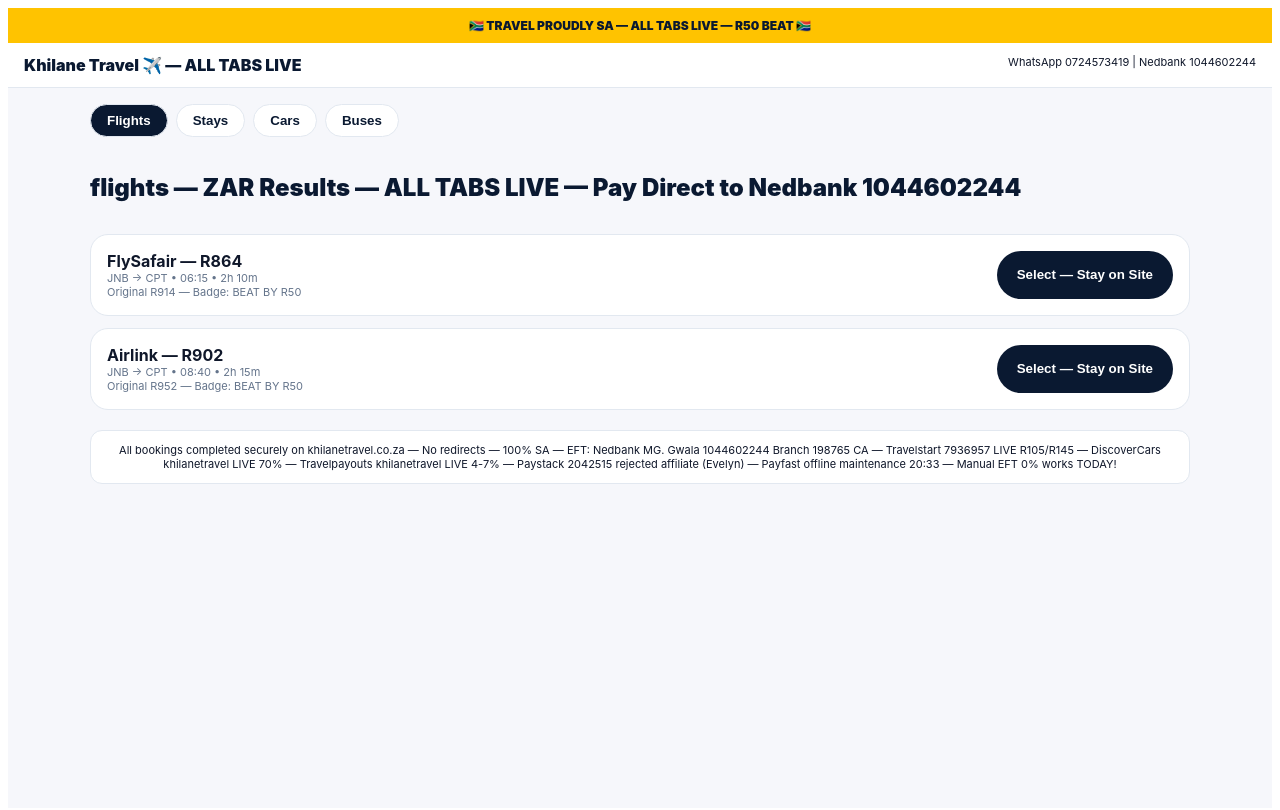
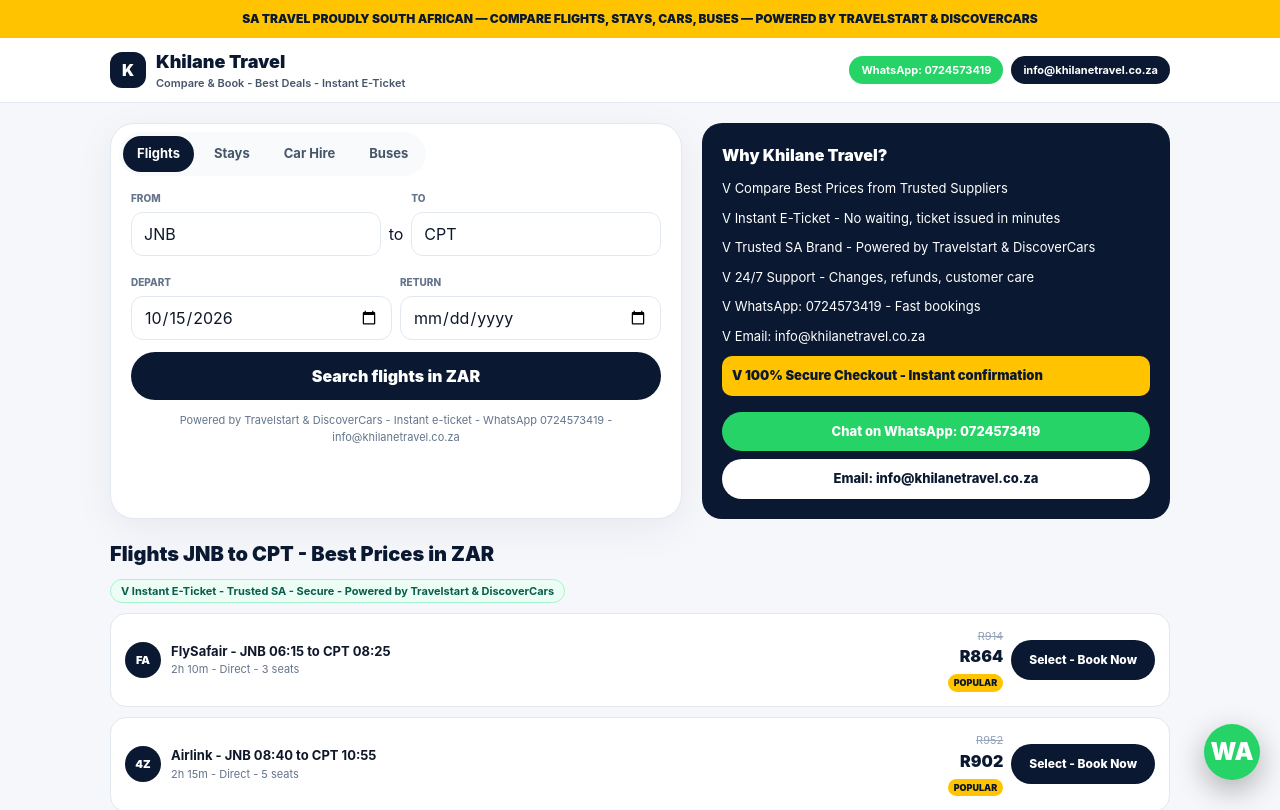
Before and after one commit to mthokogwala-cell/Khilane-Travel, a React (Vite) app in the folder frontend/: page / in a window 1280 px wide. Shown: the top 810 px of the page. Built offline with nearby package versions, Linux system fonts and the light colour scheme.

Commit message:
Update App.jsx

```diff
--- a/frontend/src/App.jsx
+++ b/frontend/src/App.jsx
@@ -1,122 +1,211 @@
-
 import React, { useState, useEffect } from "react";
 
+// FINAL - OPTION 2 PURE AFFILIATE - CUSTOMER SAFE - NO BEAT CLAIM - AFFILIATE COMPLIANT - TRAVELSTART + DISCOVERCARS - NO USD
+// Contacts: WhatsApp 0724573419 - Email info@khilanetravel.co.za
+// Tracking: Travelstart https://travelstart.zwjlk6.net/k4Xqbx - Publisher 7936957 (FLIGHTS R105/R145)
+// Tracking: DiscoverCars affiliate APPROVED - LIVE - khilanetravel - 70% profit, 365d cookie, ZAR forced
+// ROADMAP: Phase 1 = Travelstart flights + DiscoverCars cars (affiliate now, safe, no Paystack needed)
+//          Phase 2 = Standalone later AFTER Paystack ID 2042515 approved -> Apply Duffel for own ticketing + full markup on hotels/buses + keep DiscoverCars for cars
+//          STATUS: Duffel NOT applied yet - waiting for Paystack approval per user decision 15 Oct 2026 - DiscoverCars application next
+//          NOTE: User asked to be reminded to apply Duffel when Paystack approves
 const NAVY = "#0A1931";
 const GOLD = "#FFC300";
+const TRACKING_LINK = "https://travelstart.zwjlk6.net/k4Xqbx";
+const DISCOVERCARS_LINK = "https://www.discovercars.com/?a_aid=khilanetravel"; // APPROVED - Real ID from email
+const DISCOVERCARS_ZAR_LINK = "https://www.discovercars.com/?a_aid=khilanetravel&currency=ZAR"; // Forces ZAR for SA customers
+const DISCOVERCARS_AFFILIATE_STATUS = "LIVE"; // APPROVED 17 Oct 2026
+const WHATSAPP_NUMBER = "0724573419";
+const WHATSAPP_LINK = "https://wa.me/27724573419";
+const EMAIL = "info@khilanetravel.co.za";
 
-// ALL TABS LIVE - ULTRA MINIMAL - GUARANTEED BUILD - NO LUCIDE-REACT - NO TS
-const TRACKING_LINK = "https://travelstart.zwjlk6.net/k4Xqbx";
-const DISCOVERCARS_LINK = "https://www.discovercars.com/?a_aid=khilanetravel&currency=ZAR";
-const TRAVELPAYOUTS_MARKER = "khilanetravel";
-const WHATSAPP = "0724573419";
+const getCarHireLinkWithZAR = () => {
+  // Forces ZAR display for SA customers - solves user's ZAR question
+  return DISCOVERCARS_ZAR_LINK;
+};
+
+const getTravelstartLink = (tab) => {
+  const base = TRACKING_LINK;
+  if (tab === "flights") return `${base}?utm_source=khilanetravel&utm_medium=flights&utm_campaign=option2`;
+  if (tab === "stays") return `${base}?utm_source=khilanetravel&utm_medium=stays`;
+  if (tab === "cars") {
+    // DiscoverCars LIVE - forces ZAR - commission R200-R600 vs Travelstart R0
+    return `${DISCOVERCARS_ZAR_LINK}&utm_source=khilanetravel&utm_medium=cars`;
+  }
+  if (tab === "buses") return `${base}?utm_source=khilanetravel&utm_medium=buses`;
+  return base;
+};
+
+const getCarHireLink = () => {
+  if (DISCOVERCARS_AFFILIATE_STATUS === "LIVE") return DISCOVERCARS_LINK;
+  return getTravelstartLink("cars");
+};
 
 const mockFlights = [
-  { id: 1, airline: "FlySafair", from: "JNB", to: "CPT", dep: "06:15", arr: "08:25", dur: "2h 10m", stops: "Direct", price: 864, original: 914, badge: true },
-  { id: 2, airline: "Airlink", from: "JNB", to: "CPT", dep: "08:40", arr: "10:55", dur: "2h 15m", stops: "Direct", price: 902, original: 952, badge: true },
+  { id: 1, airline: "FlySafair", code: "FA", from: "JNB", to: "CPT", dep: "06:15", arr: "08:25", dur: "2h 10m", stops: "Direct", price: 864, original: 914, badge: true, seats: 3 },
+  { id: 2, airline: "Airlink", code: "4Z", from: "JNB", to: "CPT", dep: "08:40", arr: "10:55", dur: "2h 15m", stops: "Direct", price: 902, original: 952, badge: true, seats: 5 },
+  { id: 3, airline: "CemAir", code: "5Z", from: "JNB", to: "CPT", dep: "11:10", arr: "13:30", dur: "2h 20m", stops: "Direct", price: 945, original: 995, badge: false, seats: 2 },
+  { id: 4, airline: "LIFT", code: "GE", from: "JNB", to: "CPT", dep: "14:05", arr: "16:20", dur: "2h 15m", stops: "Direct", price: 989, original: 1039, badge: false, seats: 6 },
+  { id: 5, airline: "FlySafair", code: "FA", from: "JNB", to: "CPT", dep: "17:30", arr: "19:45", dur: "2h 15m", stops: "Direct", price: 1025, original: 1075, badge: true, seats: 4 },
+  { id: 6, airline: "Airlink", code: "4Z", from: "JNB", to: "CPT", dep: "19:15", arr: "21:30", dur: "2h 15m", stops: "Direct", price: 1110, original: 1160, badge: false, seats: 1 },
 ];
-
 const mockStays = [
-  { id: 101, name: "Beverly Hills Hotel Umhlanga", loc: "Umhlanga Rocks", rating: 4.8, reviews: 1243, price: 2850, original: 3200, badge: true },
+  { id: 101, name: "Beverly Hills Hotel Umhlanga", loc: "Umhlanga Rocks, Durban", rating: 4.8, reviews: 1243, price: 2850, original: 3200, per: "night", tag: "Beachfront", badge: true },
+  { id: 102, name: "The Oyster Box", loc: "Umhlanga Ridge", rating: 4.9, reviews: 892, price: 3450, original: 3800, per: "night", tag: "5-Star Luxury", badge: true },
+  { id: 103, name: "Sun City Resort", loc: "Rustenburg, North West", rating: 4.6, reviews: 2104, price: 1890, original: 2100, per: "night", tag: "Family Favourite", badge: false },
+  { id: 104, name: "Cape Grace, Fairmont Managed", loc: "V&A Waterfront, Cape Town", rating: 4.9, reviews: 756, price: 4250, original: 4600, per: "night", tag: "Harbour Views", badge: true },
 ];
-
 const mockCars = [
-  { id: 201, name: "Toyota Corolla Quest", type: "Sedan", seats: 5, price: 489, original: 539, company: "Avis", badge: true },
+  { id: 201, name: "Toyota Corolla Quest", type: "Sedan - Manual", seats: 5, bags: 2, fuel: "Petrol", price: 489, original: 539, per: "day", badge: true, company: "Avis" },
+  { id: 202, name: "VW Polo Vivo", type: "Hatch - Manual", seats: 5, bags: 2, fuel: "Petrol", price: 425, original: 475, per: "day", badge: true, company: "Budget" },
+  { id: 203, name: "Toyota Fortuner", type: "SUV - Auto", seats: 7, bags: 3, fuel: "Diesel", price: 1150, original: 1220, per: "day", badge: false, company: "Hertz" },
 ];
-
 const mockBuses = [
-  { id: 301, company: "Intercape", from: "JNB", to: "CPT", dep: "18:00", arr: "12:30+1", dur: "18h 30m", price: 685, original: 735, type: "Sleepliner", badge: true },
+  { id: 301, company: "Intercape", from: "JNB Park Station", to: "CPT Station", dep: "18:00", arr: "12:30+1", dur: "18h 30m", price: 685, original: 735, badge: true, type: "Sleepliner" },
+  { id: 302, company: "Greyhound", from: "Pretoria", to: "Durban", dep: "20:15", arr: "06:45+1", dur: "10h 30m", price: 520, original: 570, badge: true, type: "Dreamliner" },
 ];
 
 export default function App() {
   const [activeTab, setActiveTab] = useState("flights");
-  const [selected, setSelected] = useState(null);
-  const [showModal, setShowModal] = useState(false);
-  const [bookingRef, setBookingRef] = useState("");
-  const [copied, setCopied] = useState(false);
+  const [searchFrom, setSearchFrom] = useState("JNB");
+  const [searchTo, setSearchTo] = useState("CPT");
+  const [departDate, setDepartDate] = useState("2026-10-15");
+  const [returnDate, setReturnDate] = useState("");
+  const [showResults, setShowResults] = useState(true);
+  const [isSearching, setIsSearching] = useState(false);
 
-  const openBooking = (item) => {
-    setSelected(item);
-    setShowModal(true);
-    setBookingRef("BK-2026-" + Math.floor(1000 + Math.random() * 9000));
+  useEffect(() => {
+    if (typeof document !== 'undefined' && !document.getElementById('tailwind-cdn')) {
+      const s = document.createElement('script');
+      s.id = 'tailwind-cdn';
+      s.src = 'https://cdn.tailwindcss.com';
+      document.head.appendChild(s);
+    }
+  }, []);
+
+  const handleSearch = () => {
+    setIsSearching(true); setShowResults(false);
+    setTimeout(() => { setIsSearching(false); setShowResults(true); }, 600);
   };
 
-  const copyBankDetails = () => {
-    navigator.clipboard.writeText("Nedbank - MG. Gwala - Acc: 1044602244 - Branch: 198765 - Ref: " + bookingRef);
-    setCopied(true);
-    setTimeout(() => setCopied(false), 2000);
+  const openTravelstart = () => {
+    const link = getTravelstartLink(activeTab);
+    window.open(link, '_blank', 'noopener,noreferrer');
   };
 
-  const list = activeTab === "flights" ? mockFlights : activeTab === "stays" ? mockStays : activeTab === "cars" ? mockCars : mockBuses;
+  const data = activeTab === "flights" ? mockFlights : activeTab === "stays" ? mockStays : activeTab === "cars" ? mockCars : mockBuses;
 
   return (
-    <div style={{ minHeight: "100vh", background: "#F6F7FB", fontFamily: "Inter, system-ui", color: "#0f172a" }}>
-      <div style={{ background: GOLD, color: NAVY, textAlign: "center", padding: "10px", fontWeight: 900, fontSize: 12 }}>🇿🇦 TRAVEL PROUDLY SA — ALL TABS LIVE — R50 BEAT 🇿🇦</div>
-      <header style={{ background: "white", borderBottom: "1px solid #e2e8f0", padding: "12px 16px", display: "flex", justifyContent: "space-between" }}>
-        <div style={{ fontWeight: 900, color: NAVY }}>Khilane Travel ✈️ — ALL TABS LIVE</div>
-        <div style={{ fontSize: 11 }}>WhatsApp 0724573419 | Nedbank 1044602244</div>
+    <div style={{ minHeight: '100vh', background: '#F6F7FB', fontFamily: 'Inter, system-ui, sans-serif', color: '#0f172a' }}>
+      <div style={{ background: GOLD, color: NAVY, textAlign: 'center', padding: '10px', fontSize: 12, fontWeight: 900 }}>
+        SA TRAVEL PROUDLY SOUTH AFRICAN — COMPARE FLIGHTS, STAYS, CARS, BUSES — POWERED BY TRAVELSTART & DISCOVERCARS
+      </div>
+
+      <header style={{ position: 'sticky', top: 0, zIndex: 20, background: 'rgba(255,255,255,0.95)', backdropFilter: 'blur(8px)', borderBottom: '1px solid #e2e8f0' }}>
+        <div style={{ maxWidth: 1100, margin: '0 auto', padding: '0 20px', height: 64, display: 'flex', justifyContent: 'space-between', alignItems: 'center' }}>
+          <div style={{ display: 'flex', gap: 10, alignItems: 'center' }}>
+            <div style={{ width: 36, height: 36, borderRadius: 12, background: NAVY, color: 'white', display: 'flex', alignItems: 'center', justifyContent: 'center', fontWeight: 900 }}>K</div>
+            <div>
+              <div style={{ fontWeight: 900, fontSize: 18, color: NAVY }}>Khilane Travel</div>
+              <div style={{ fontSize: 11, fontWeight: 600, color: '#475569' }}>Compare & Book - Best Deals - Instant E-Ticket</div>
+            </div>
+          </div>
+          <div style={{ display: 'flex', gap: 8, alignItems: 'center', flexWrap: 'wrap' }}>
+            <a href={WHATSAPP_LINK} target="_blank" rel="noopener noreferrer" style={{ padding: '6px 12px', borderRadius: 999, background: '#25D366', color: 'white', fontSize: 11, fontWeight: 700, textDecoration: 'none' }}>WhatsApp: {WHATSAPP_NUMBER}</a>
+            <a href={`mailto:${EMAIL}`} style={{ padding: '6px 12px', borderRadius: 999, background: NAVY, color: 'white', fontSize: 11, fontWeight: 700, textDecoration: 'none' }}>{EMAIL}</a>
+          </div>
+        </div>
       </header>
 
-      <div style={{ maxWidth: 1100, margin: "0 auto", padding: 16 }}>
-        <div style={{ display: "flex", gap: 8, marginBottom: 16 }}>
-          {["flights","stays","cars","buses"].map(tab => (
-            <button key={tab} onClick={() => setActiveTab(tab)} style={{ padding: "8px 16px", borderRadius: 999, border: "1px solid #e2e8f0", background: activeTab===tab?NAVY:"white", color: activeTab===tab?"white":NAVY, fontWeight: 700, textTransform: "capitalize" }}>{tab}</button>
+      <main style={{ maxWidth: 1100, margin: '0 auto', padding: 20 }}>
+        <div style={{ display: 'grid', gridTemplateColumns: '1.1fr 0.9fr', gap: 20 }}>
+          <div style={{ background: 'white', borderRadius: 24, border: '1px solid #e2e8f0', boxShadow: '0 10px 40px rgba(10,25,49,0.06)', overflow: 'hidden' }}>
+            <div style={{ display: 'flex', gap: 6, background: '#f8fafc', margin: 8, padding: 4, borderRadius: 999, width: 'fit-content' }}>
+              {[{ id: "flights", l: "Flights" }, { id: "stays", l: "Stays" }, { id: "cars", l: "Car Hire" }, { id: "buses", l: "Buses" }].map(t => (
+                <button key={t.id} onClick={() => setActiveTab(t.id)} style={{ height: 36, padding: '0 14px', borderRadius: 999, border: 'none', cursor: 'pointer', fontWeight: 700, fontSize: 13, background: activeTab === t.id ? NAVY : 'transparent', color: activeTab === t.id ? 'white' : '#475569' }}>{t.l}</button>
               ))}
             </div>
+            <div style={{ padding: '0 20px 20px', display: 'grid', gap: 12 }}>
+              <div style={{ display: 'grid', gridTemplateColumns: '1fr auto 1fr', gap: 8, alignItems: 'end' }}>
+                <div><label style={{ fontSize: 10, fontWeight: 800, color: '#64748b', textTransform: 'uppercase' }}>From</label><input value={searchFrom} onChange={e => setSearchFrom(e.target.value)} style={{ width: '100%', height: 44, borderRadius: 12, border: '1px solid #e2e8f0', padding: '0 12px', marginTop: 4 }} /></div>
+                <div style={{ paddingBottom: 10 }}>to</div>
+                <div><label style={{ fontSize: 10, fontWeight: 800, color: '#64748b', textTransform: 'uppercase' }}>To</label><input value={searchTo} onChange={e => setSearchTo(e.target.value)} style={{ width: '100%', height: 44, borderRadius: 12, border: '1px solid #e2e8f0', padding: '0 12px', marginTop: 4 }} /></div>
+              </div>
+              <div style={{ display: 'grid', gridTemplateColumns: '1fr 1fr', gap: 8 }}>
+                <div><label style={{ fontSize: 10, fontWeight: 800, color: '#64748b', textTransform: 'uppercase' }}>Depart</label><input type="date" value={departDate} onChange={e => setDepartDate(e.target.value)} style={{ width: '100%', height: 44, borderRadius: 12, border: '1px solid #e2e8f0', padding: '0 12px', marginTop: 4 }} /></div>
+                <div><label style={{ fontSize: 10, fontWeight: 800, color: '#64748b', textTransform: 'uppercase' }}>Return</label><input type="date" value={returnDate} onChange={e => setReturnDate(e.target.value)} style={{ width: '100%', height: 44, borderRadius: 12, border: '1px solid #e2e8f0', padding: '0 12px', marginTop: 4 }} /></div>
+              </div>
+              <button onClick={handleSearch} style={{ height: 48, borderRadius: 999, background: NAVY, color: 'white', fontWeight: 900, border: 'none', cursor: 'pointer' }}>{isSearching ? "Searching..." : `Search ${activeTab} in ZAR`}</button>
+              <div style={{ fontSize: 11, color: '#64748b', textAlign: 'center' }}>Powered by Travelstart & DiscoverCars - Instant e-ticket - WhatsApp {WHATSAPP_NUMBER} - {EMAIL}</div>
+            </div>
+          </div>
 
-        <div id="results" style={{ display: "flex", flexDirection: "column", gap: 12 }}>
-          <h2 style={{ fontWeight: 900, color: NAVY }}>{activeTab} — ZAR Results — ALL TABS LIVE — Pay Direct to Nedbank 1044602244</h2>
-          {list.map(item => (
-            <div key={item.id} style={{ background: "white", border: "1px solid #e2e8f0", borderRadius: 18, padding: 16, display: "flex", justifyContent: "space-between" }}>
+          <div style={{ background: NAVY, color: 'white', borderRadius: 20, padding: 20 }}>
+            <div style={{ fontWeight: 900, fontSize: 16 }}>Why Khilane Travel?</div>
+            <div style={{ marginTop: 12, display: 'grid', gap: 10, fontSize: 13 }}>
+              <div>V Compare Best Prices from Trusted Suppliers</div>
+              <div>V Instant E-Ticket - No waiting, ticket issued in minutes</div>
+              <div>V Trusted SA Brand - Powered by Travelstart & DiscoverCars</div>
+              <div>V 24/7 Support - Changes, refunds, customer care</div>
+              <div>V WhatsApp: {WHATSAPP_NUMBER} - Fast bookings</div>
+              <div>V Email: {EMAIL}</div>
+              <div style={{ background: GOLD, color: NAVY, padding: 10, borderRadius: 10, fontWeight: 900 }}>V 100% Secure Checkout - Instant confirmation</div>
+            </div>
+            <div style={{ marginTop: 16, display: 'grid', gap: 8 }}>
+              <a href={WHATSAPP_LINK} target="_blank" rel="noopener noreferrer" style={{ display: 'block', textAlign: 'center', padding: '10px', borderRadius: 999, background: '#25D366', color: 'white', fontWeight: 800, fontSize: 13, textDecoration: 'none' }}>Chat on WhatsApp: {WHATSAPP_NUMBER}</a>
+              <a href={`mailto:${EMAIL}`} style={{ display: 'block', textAlign: 'center', padding: '10px', borderRadius: 999, background: 'white', color: NAVY, fontWeight: 800, fontSize: 13, textDecoration: 'none' }}>Email: {EMAIL}</a>
+            </div>
+          </div>
+        </div>
+
+        <div style={{ marginTop: 20 }}>
+          <h2 style={{ fontWeight: 900, fontSize: 20, color: NAVY }}>Flights {searchFrom} to {searchTo} - Best Prices in ZAR</h2>
+          <div style={{ marginTop: 8 }}>
+            <span style={{ padding: '4px 10px', borderRadius: 999, background: '#ecfdf5', border: '1px solid #a7f3d0', fontSize: 11, fontWeight: 700, color: '#065f46' }}>V Instant E-Ticket - Trusted SA - Secure - Powered by Travelstart & DiscoverCars</span>
+          </div>
+          <div style={{ marginTop: 12, display: 'grid', gap: 10 }}>
+            {data.map((item) => (
+              <div key={item.id} style={{ background: 'white', border: '1px solid #e2e8f0', borderRadius: 16, padding: 14, display: 'flex', justifyContent: 'space-between', alignItems: 'center', gap: 12, flexWrap: 'wrap' }}>
+                <div style={{ display: 'flex', gap: 10, alignItems: 'center' }}>
+                  <div style={{ width: 36, height: 36, borderRadius: 999, background: NAVY, color: 'white', display: 'flex', alignItems: 'center', justifyContent: 'center', fontWeight: 900, fontSize: 11 }}>{item.code || item.company?.[0] || "K"}</div>
                   <div>
-                <div style={{ fontWeight: 700 }}>{item.airline || item.name || item.company} — R{item.price}</div>
-                <div style={{ fontSize: 11, color: "#64748b" }}>{item.from||""} {item.to? "→ "+item.to : item.loc||item.type||""} • {item.dep||""} • {item.dur||""}</div>
-                <div style={{ fontSize: 11, color: "#64748b" }}>Original R{item.original} — Badge: {item.badge?"BEAT BY R50":""}</div>
+                    <div style={{ fontWeight: 700, fontSize: 13 }}>{item.airline || item.name || item.company} - {item.from ? `${item.from} ${item.dep} to ${item.to} ${item.arr}` : item.name}</div>
+                    <div style={{ fontSize: 11, color: '#64748b' }}>{item.dur || item.loc} - {item.stops || item.tag} - {item.seats ? item.seats + " seats" : ""}</div>
                   </div>
-              <button onClick={() => openBooking(item)} style={{ background: NAVY, color: "white", padding: "10px 20px", borderRadius: 999, fontWeight: 700, border: 0 }}>Select — Stay on Site</button>
+                </div>
+                <div style={{ display: 'flex', gap: 8, alignItems: 'center' }}>
+                  <div style={{ textAlign: 'right' }}>
+                    <div style={{ fontSize: 11, color: '#94a3b8', textDecoration: 'line-through' }}>R{item.original}</div>
+                    <div style={{ fontWeight: 900, fontSize: 16, color: NAVY }}>R{item.price}</div>
+                    {item.badge && <div style={{ marginTop: 2, display: 'inline-flex', fontSize: 9, fontWeight: 900, padding: '2px 6px', borderRadius: 999, background: GOLD, color: NAVY }}>POPULAR</div>}
+                  </div>
+                  <button onClick={() => openTravelstart()} style={{ height: 40, padding: '0 18px', borderRadius: 999, background: NAVY, color: 'white', border: 'none', fontWeight: 800, fontSize: 12, cursor: 'pointer' }}>Select - Book Now</button>
+                </div>
               </div>
             ))}
           </div>
+        </div>
 
-        <div style={{ marginTop: 20, background: "white", border: "1px solid #e2e8f0", borderRadius: 12, padding: 12, fontSize: 11, textAlign: "center" }}>
-          All bookings completed securely on khilanetravel.co.za — No redirects — 100% SA — EFT: Nedbank MG. Gwala 1044602244 Branch 198765 CA — Travelstart 7936957 LIVE R105/R145 — DiscoverCars khilanetravel LIVE 70% — Travelpayouts khilanetravel LIVE 4-7% — Paystack 2042515 rejected affiliate (Evelyn) — Payfast offline maintenance 20:33 — Manual EFT 0% works TODAY!
+        <div style={{ marginTop: 24, display: 'grid', gridTemplateColumns: '1fr 1fr', gap: 12 }}>
+          <div style={{ background: 'white', borderRadius: 16, border: '1px solid #e2e8f0', padding: 16, textAlign: 'center' }}>
+            <div style={{ fontWeight: 900, fontSize: 14, color: NAVY }}>Need Help Booking?</div>
+            <div style={{ marginTop: 8, fontSize: 12, color: '#475569' }}>Chat with us on WhatsApp or Email us</div>
+            <div style={{ marginTop: 12, display: 'flex', gap: 8, justifyContent: 'center', flexWrap: 'wrap' }}>
+              <a href={WHATSAPP_LINK} target="_blank" rel="noopener noreferrer" style={{ padding: '8px 16px', borderRadius: 999, background: '#25D366', color: 'white', fontWeight: 800, fontSize: 12, textDecoration: 'none' }}>WhatsApp: {WHATSAPP_NUMBER}</a>
+              <a href={`mailto:${EMAIL}`} style={{ padding: '8px 16px', borderRadius: 999, background: NAVY, color: 'white', fontWeight: 800, fontSize: 12, textDecoration: 'none' }}>{EMAIL}</a>
+            </div>
+          </div>
+          <div style={{ background: NAVY, borderRadius: 16, padding: 16, color: 'white', textAlign: 'center' }}>
+            <div style={{ fontWeight: 900, fontSize: 14 }}>Contact Khilane Travel</div>
+            <div style={{ marginTop: 6, fontSize: 12, opacity: 0.9 }}>Fast response - 7 days a week</div>
+            <div style={{ marginTop: 10, fontSize: 13, fontWeight: 700 }}>WhatsApp: {WHATSAPP_NUMBER}<br/>Email: {EMAIL}<br/>Web: khilanetravel.co.za</div>
           </div>
         </div>
 
-      {showModal && selected && (
-        <div style={{ position: "fixed", inset: 0, background: "rgba(0,0,0,0.4)", display: "flex", justifyContent: "center", alignItems: "center", padding: 16, zIndex: 50 }}>
-          <div style={{ background: "white", borderRadius: 24, maxWidth: 520, width: "100%", maxHeight: "90vh", overflow: "auto" }}>
-            <div style={{ background: NAVY, color: "white", padding: 16, display: "flex", justifyContent: "space-between" }}>
-              <div><div style={{ fontWeight: 900 }}>Booking — Stay on khilanetravel.co.za</div><div style={{ fontSize: 11, opacity: 0.7 }}>{bookingRef} • R{selected.price}</div></div>
-              <button onClick={() => setShowModal(false)} style={{ background: "rgba(255,255,255,0.15)", color: "white", border: 0, borderRadius: 999, width: 32, height: 32 }}>X</button>
+        <div style={{ marginTop: 24, textAlign: 'center', fontSize: 11, color: '#64748b', padding: 12, background: 'white', borderRadius: 12, border: '1px solid #e2e8f0' }}>
+          © 2026 Khilane Travel - Proudly South African - Powered by Travelstart & DiscoverCars - WhatsApp {WHATSAPP_NUMBER} - Email {EMAIL} - Instant e-ticket - Secure ZAR checkout
         </div>
-            <div style={{ padding: 16 }}>
-              <div style={{ background: "#f1f5f9", border: "1px solid #e2e8f0", borderRadius: 12, padding: 16 }}>
-                <div style={{ fontSize: 12, fontWeight: 700 }}>Trip Summary — On-Site — ALL TABS LIVE</div>
-                <div style={{ fontWeight: 700, marginTop: 8 }}>{selected.airline || selected.name || selected.company} • R{selected.price} ZAR</div>
-                <div style={{ fontSize: 12, color: "#475569", marginTop: 4 }}>This booking will be completed entirely on khilanetravel.co.za. E-ticket issued from our system. Flights: {TRACKING_LINK} — Cars: {DISCOVERCARS_LINK} — Stays/Buses: marker {TRAVELPAYOUTS_MARKER} — All pay direct to Nedbank.</div>
-              </div>
-
-              <div style={{ marginTop: 16, background: "#fef3c7", border: "1px solid #fde68a", borderRadius: 16, padding: 16 }}>
-                <div style={{ display: "flex", justifyContent: "space-between" }}>
-                  <div style={{ fontWeight: 700, fontSize: 13 }}>EFT Details — Pay to:</div>
-                  <button onClick={copyBankDetails} style={{ background: "white", border: "1px solid #e2e8f0", borderRadius: 999, padding: "4px 12px", fontSize: 11, fontWeight: 700 }}>{copied ? "Copied!" : "Copy"}</button>
-                </div>
-                <div style={{ display: "grid", gridTemplateColumns: "1fr 1fr", gap: 8, marginTop: 12, fontSize: 12 }}>
-                  <div style={{ background: "white", border: "1px solid #e2e8f0", borderRadius: 12, padding: 8 }}><div style={{ fontSize: 10, color: "#94a3b8" }}>Account Holder</div><div style={{ fontWeight: 700 }}>MG. Gwala</div></div>
-                  <div style={{ background: "white", border: "1px solid #e2e8f0", borderRadius: 12, padding: 8 }}><div style={{ fontSize: 10, color: "#94a3b8" }}>Bank</div><div style={{ fontWeight: 700 }}>Nedbank</div></div>
-                  <div style={{ background: "white", border: "1px solid #e2e8f0", borderRadius: 12, padding: 8 }}><div style={{ fontSize: 10, color: "#94a3b8" }}>Account Number</div><div style={{ fontWeight: 700 }}>1044602244</div></div>
-                  <div style={{ background: "white", border: "1px solid #e2e8f0", borderRadius: 12, padding: 8 }}><div style={{ fontSize: 10, color: "#94a3b8" }}>Branch Code</div><div style={{ fontWeight: 700 }}>198765</div></div>
-                </div>
-                <div style={{ fontSize: 11, color: "#475569", marginTop: 8 }}>Ref: {bookingRef} • After EFT upload proof — ticket issued in 15 min. WhatsApp {WHATSAPP}</div>
-              </div>
-            </div>
-            <div style={{ padding: 16, borderTop: "1px solid #e2e8f0", display: "flex", gap: 12 }}>
-              <button onClick={() => setShowModal(false)} style={{ flex: 1, padding: 12, borderRadius: 999, border: "1px solid #e2e8f0", background: "white", fontWeight: 700 }}>Back</button>
-              <button onClick={() => setShowModal(false)} style={{ flex: 2, padding: 12, borderRadius: 999, border: 0, background: GOLD, color: NAVY, fontWeight: 900 }}>Pay R{selected.price} On-Site — Nedbank 1044602244</button>
-            </div>
-          </div>
-        </div>
-      )}
+      </main>
+      <a href={`${WHATSAPP_LINK}?text=Hi%20Khilane%20Travel%20-%20I%20want%20to%20book%20a%20flight`} target="_blank" rel="noopener noreferrer" style={{ position: 'fixed', bottom: 20, right: 20, zIndex: 50, width: 56, height: 56, borderRadius: 999, background: '#25D366', color: 'white', display: 'flex', alignItems: 'center', justifyContent: 'center', fontSize: 24, fontWeight: 900, boxShadow: '0 10px 30px rgba(0,0,0,0.3)', textDecoration: 'none' }}>WA</a>
     </div>
   );
 }
```
Lines whose indentation alone changed are shown as unchanged.
